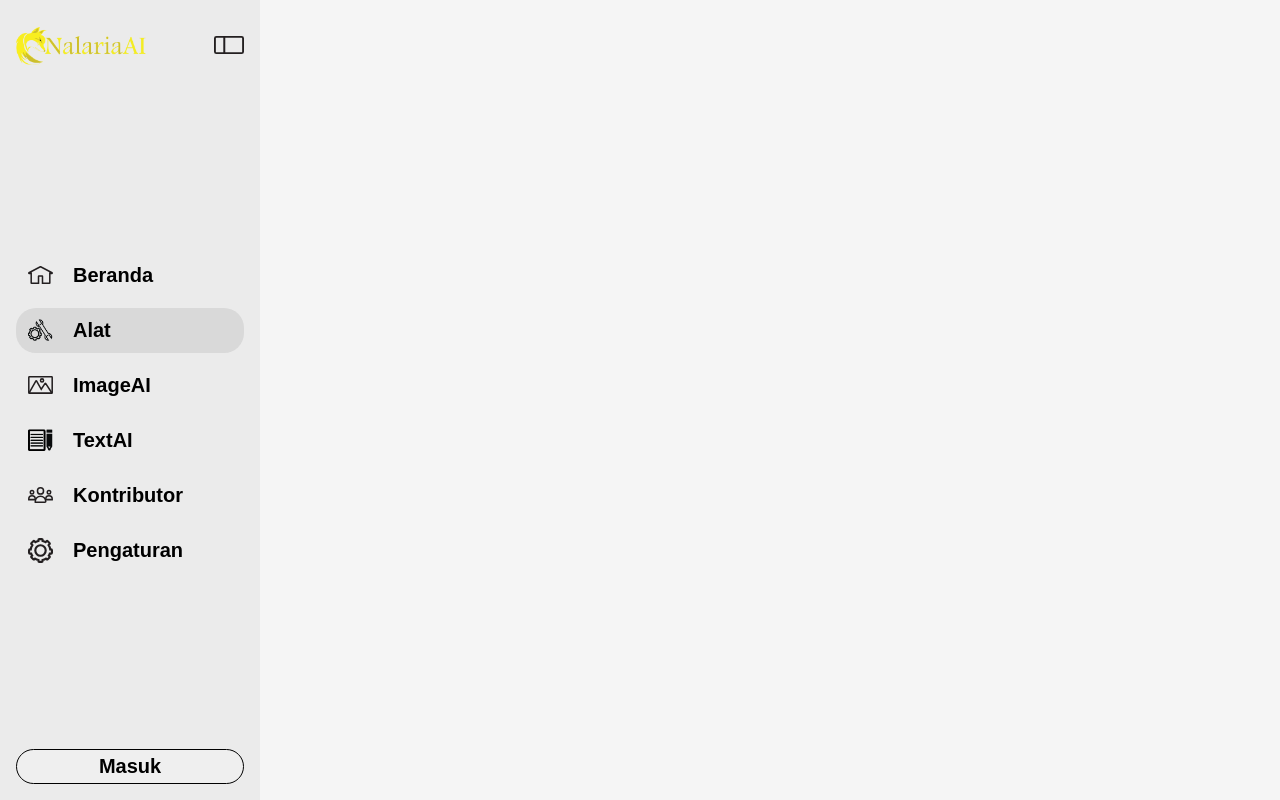
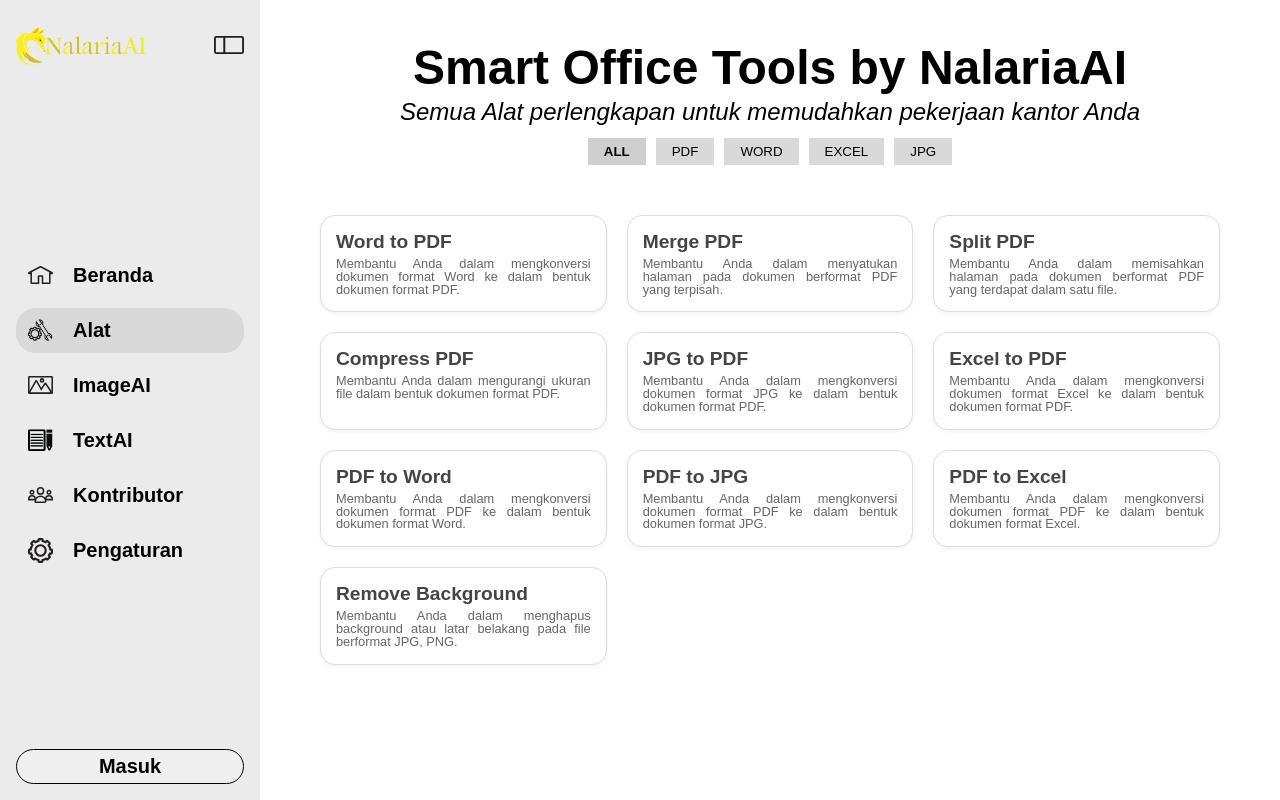
Before and after one commit to ahmadwafii11/Nalaria-AI, a React (Vite) app in the folder front-end/react-ts/: page /alat in a window 1280 px wide. Built offline with nearby package versions, Linux system fonts and the light colour scheme; a web font is replaced by a local one.

Commit message:
add responsive pages Alat use CSS with data types alat ts

```diff
--- a/front-end/react-ts/src/App.tsx
+++ b/front-end/react-ts/src/App.tsx
@@ -2,18 +2,28 @@
 import { BrowserRouter as Router, Routes, Route } from "react-router-dom";
 import Navbar from "./components/Navbar";
 import Beranda from "./pages/Beranda";
+import Alat from "./pages/Alat";
 
-function App() {
+export default function App() {
   return(
     <Router>
       <div className="app">
         <Navbar />
         <Routes>
-          <Route path="/" element={<Beranda/>}/>
+          <Route
+            path="/"
+            element={
+              <Beranda/>
+            }
+          />
+          <Route
+            path="/alat"
+            element={
+              <Alat/>
+            }
+          />
         </Routes>
       </div>
     </Router>
   );
 };
-
-export default App;
--- /dev/null
+++ b/front-end/react-ts/src/data/alatList.ts
@@ -0,0 +1,66 @@
+import type { AlatItem } from "../types/alat";
+
+
+export const alatList: AlatItem[] = [
+    {
+            id: "1",
+            name: "Word to PDF",
+            desc: "Membantu Anda dalam mengkonversi dokumen format Word ke dalam bentuk dokumen format PDF.",
+            category: "PDF"
+
+        },
+        {
+            id: '2',
+            name: 'Merge PDF',
+            desc: "Membantu Anda dalam menyatukan halaman pada dokumen berformat PDF yang terpisah.",
+            category: "PDF"
+        },
+        {
+            id: '3',
+            name: 'Split PDF',
+            desc: "Membantu Anda dalam memisahkan halaman pada dokumen berformat PDF yang terdapat dalam satu file.",
+            category: "PDF"
+        },
+        {
+            id: '4',
+            name: 'Compress PDF',
+            desc: "Membantu Anda dalam mengurangi ukuran file dalam bentuk dokumen format PDF.",
+            category: "PDF"
+
+        },
+        {
+            id: "5",
+            name: "JPG to PDF",
+            desc: "Membantu Anda dalam mengkonversi dokumen format JPG ke dalam bentuk dokumen format PDF.",
+            category: "PDF"
+        },
+        {
+            id: "6",
+            name: "Excel to PDF",
+            desc: "Membantu Anda dalam mengkonversi dokumen format Excel ke dalam bentuk dokumen format PDF."
+        },
+        {
+            id: "7",
+            name: "PDF to Word",
+            desc: "Membantu Anda dalam mengkonversi dokumen format PDF ke dalam bentuk dokumen format Word.",
+            category: "Word"
+        },
+        {
+            id: "8",
+            name: "PDF to JPG",
+            desc: "Membantu Anda dalam mengkonversi dokumen format PDF ke dalam bentuk dokumen format JPG.",
+            category: "JPG"
+        },
+        {
+            id: "9",
+            name: "PDF to Excel",
+            desc: "Membantu Anda dalam mengkonversi dokumen format PDF ke dalam bentuk dokumen format Excel.",
+            category: "Excel"
+        },
+        {
+            id: "10",
+            name: "Remove Background",
+            desc: "Membantu Anda dalam menghapus background atau latar belakang pada file berformat JPG, PNG.",
+            category: "JPG"
+        }
+];
--- a/front-end/react-ts/src/index.css
+++ b/front-end/react-ts/src/index.css
@@ -241,6 +241,8 @@
   background: #d9d9d9;
   border: none;
 }
+
+
 /* --------- Halaman Beranda -------------*/
 
 /*Class content*/
@@ -283,3 +285,106 @@
 .feature-list li{
   margin-bottom: 12px;
 }
+
+/* --------- Halaman Alat -------------*/
+
+/*Class content*/
+.content{
+  flex: 1;
+  background: #ffffff;
+  padding: 40px;
+  overflow-y: auto;
+}
+
+/*class content h1*/
+.content h1{
+  font-size: 48px;
+  text-align: center;
+  margin-bottom: 20px;
+}
+
+/*class content subtitle*/
+.content .subtitle{
+  font-size: 1.5rem;
+  margin-top: -15px;
+  text-align: center;
+  font-style: italic;
+}
+
+/*Class card container*/
+.card-container {
+  display: grid;
+  grid-template-columns: repeat(3, 1fr);
+  gap: 20px;
+  padding: 20px;
+  max-width: 1000px;
+  margin: 0 auto;
+  color: black;
+}
+
+/*Class card*/
+.card {
+  background-color: #ffffff;
+  border: 1px solid #dddddd;
+  border-radius: 15px;
+  padding: 15px;
+  box-shadow: 0 2px 4px rgba(0, 0, 0, 0.05);
+  display: flex;
+  flex-direction: column;
+  height: 100%;
+  cursor: pointer;
+  justify-content: space-between;
+  text-decoration: none !important;
+}
+
+/*Class card-header*/
+.card-header{
+  margin-bottom: 10px;
+  font-size: 1.2rem;
+}
+
+/*Class card-body untuk h3*/
+.card-body h3{
+  margin-top: 0;
+  margin-bottom: 5px;
+  font-size: 1.2rem;
+  color: #444;
+  text-decoration: none;
+}
+
+/*Class card-body untuk p*/
+.card-body p{
+  margin: 0;
+  font-size: 0.8rem;
+  color: #666;
+  text-decoration: none;
+}
+
+/*Class card:hover*/
+.card:hover{
+  border: 1px solid black;
+}
+
+/*Class button filter menu alat*/
+
+/*buat bagi kotak filternya*/
+.tool-filter{
+  display: flex;
+  justify-content: center;
+  gap: 10px;
+  margin-bottom: 30px;
+}
+
+/*buat antar tombol buttonnya*/
+.tool-filter button{
+  padding: 6px 16px;
+  border: none;
+  background: #d9d9d9;
+  cursor: pointer;
+}
+
+/*Buat button yang aktif tombol filternya*/
+.tool-filter .active{
+  background-color: #cfcfcf;
+  font-weight: bold;
+}
--- /dev/null
+++ b/front-end/react-ts/src/pages/Alat.tsx
@@ -0,0 +1,39 @@
+import "../index.css"
+import { NavLink } from "react-router-dom";
+import { alatList } from "../data/alatList";
+
+export default function Alat() {
+    return(
+        <>
+            <div className="content">
+                <h1>Smart Office Tools by NalariaAI</h1>
+                <p className="subtitle">Semua Alat perlengkapan untuk memudahkan pekerjaan kantor Anda</p>
+
+                {/*Filter Menu Alat*/}
+                <div className="tool-filter">
+                    <button className="active">ALL</button>
+                    <button>PDF</button>
+                    <button>WORD</button>
+                    <button>EXCEL</button>
+                    <button>JPG</button>
+                </div>
+
+                {/*Card Grid*/}
+                <div className="card-container">
+                    {alatList.map((alat) => (
+                        <NavLink
+                            key={alat.id}
+                            to={`/alat/${alat.id}`}
+                            className="card"
+                        >
+                            <div className="card-body">
+                                <h3>{alat.name}</h3>
+                                <p>{alat.desc}</p>
+                            </div>
+                        </NavLink>
+                    ))}
+                </div>
+            </div>
+        </>
+    );
+};
--- /dev/null
+++ b/front-end/react-ts/src/types/alat.ts
@@ -0,0 +1,6 @@
+export type AlatItem = {
+    id: string;
+    name: string;
+    desc: string;
+    category?: "PDF" | "Word" | "Excel" | "JPG"
+};
```
